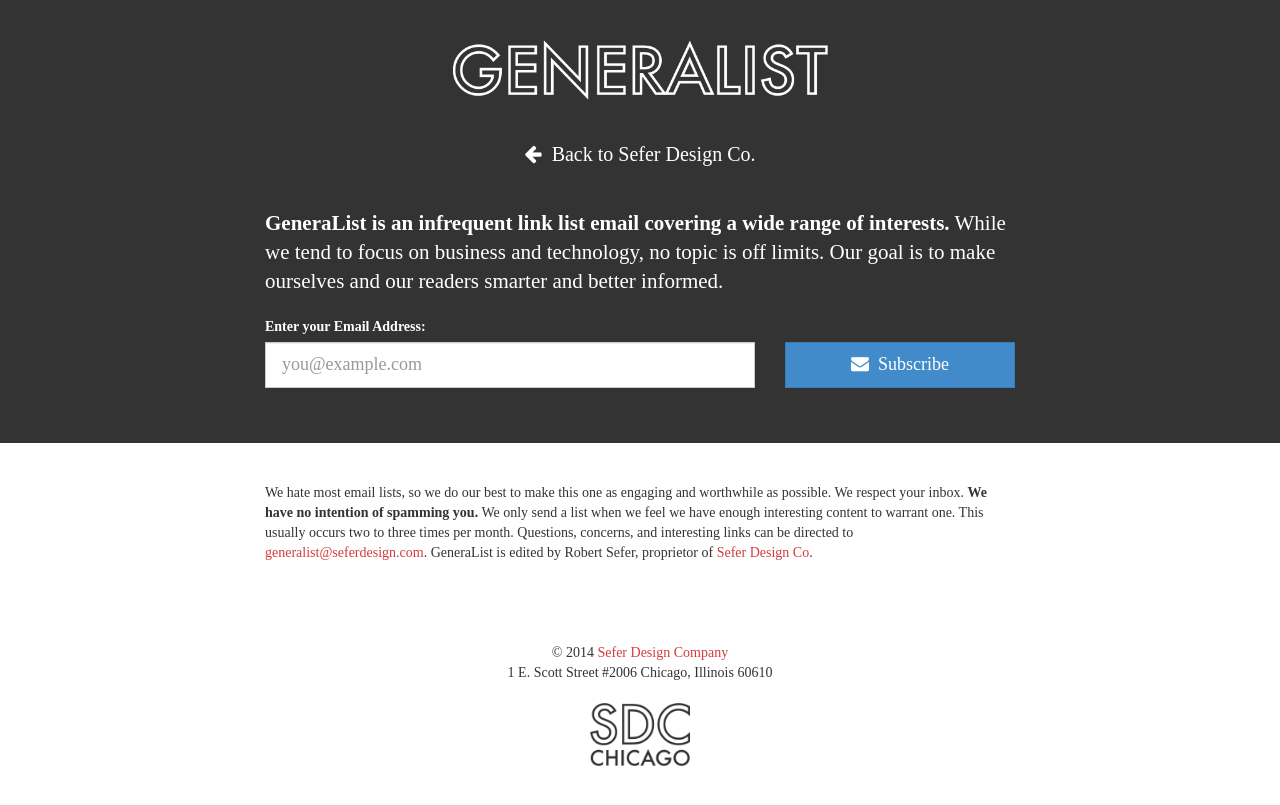
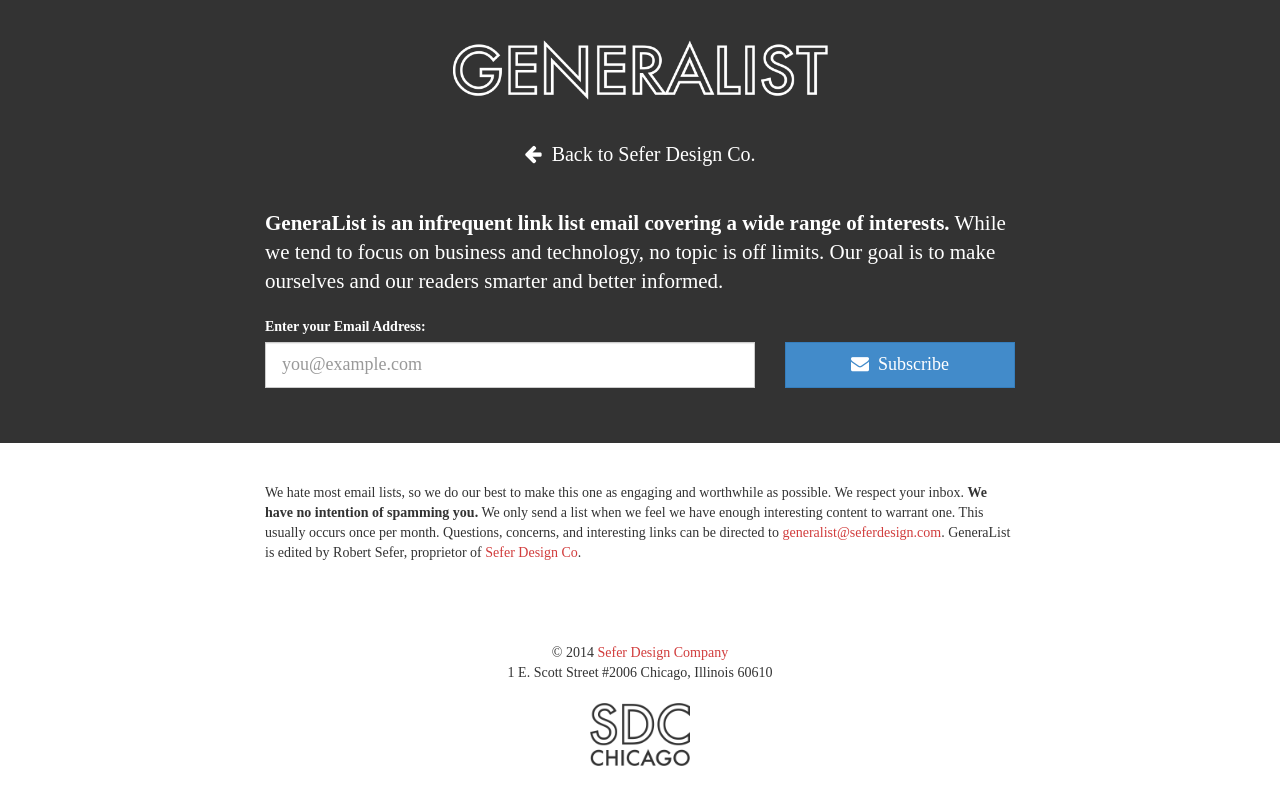
Before and after one commit to SeferDesign/seferdesign.com, a Jekyll site: the page built from generalist.html, in a window 1280 px wide. Shown: the top 805 px of the page. Built offline with Jekyll 4.4.1, drawn with Linux system fonts in a browser that asks for light colours.

Commit message:
Changed generalist frequency wording

```diff
--- a/generalist.html
+++ b/generalist.html
@@ -62,7 +62,7 @@
 	<div class="container">
 		<div class="row">
 			<div class="col-md-8 col-md-offset-2">
-				<p>We hate most email lists, so we do our best to make this one as engaging and worthwhile as possible. We respect your inbox. <strong>We have no intention of spamming you.</strong> We only send a list when we feel we have enough interesting content to warrant one. This usually occurs two to three times per month. Questions, concerns, and interesting links can be directed to <a href="mailto:generalist@seferdesign.com" target="_blank">generalist@seferdesign.com</a>. GeneraList is edited by Robert Sefer, proprietor of <a href="/">Sefer Design Co</a>.</p>
+				<p>We hate most email lists, so we do our best to make this one as engaging and worthwhile as possible. We respect your inbox. <strong>We have no intention of spamming you.</strong> We only send a list when we feel we have enough interesting content to warrant one. This usually occurs once per month. Questions, concerns, and interesting links can be directed to <a href="mailto:generalist@seferdesign.com" target="_blank">generalist@seferdesign.com</a>. GeneraList is edited by Robert Sefer, proprietor of <a href="/">Sefer Design Co</a>.</p>
 			</div>
 		</div>
 	</div>
```
